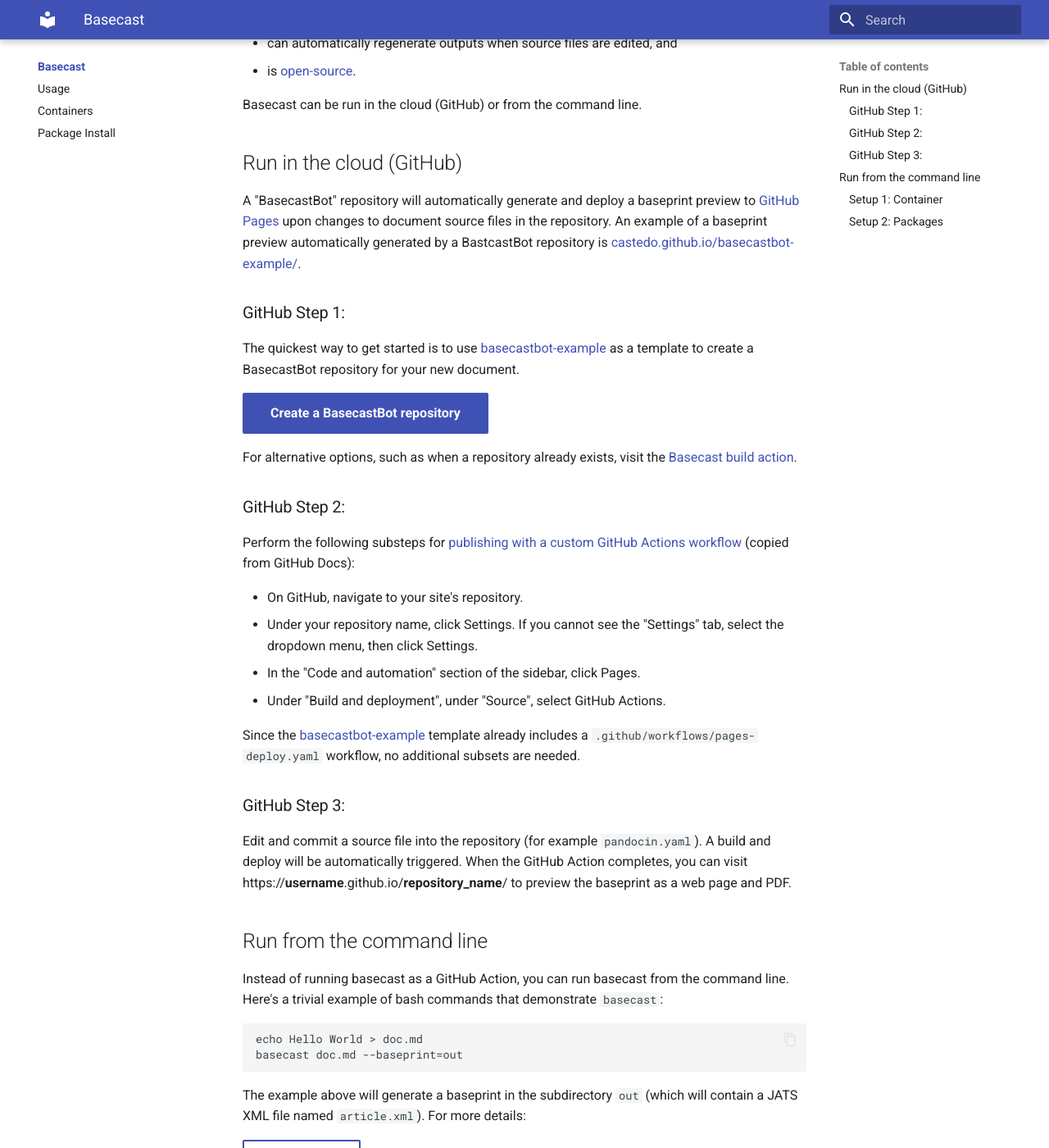
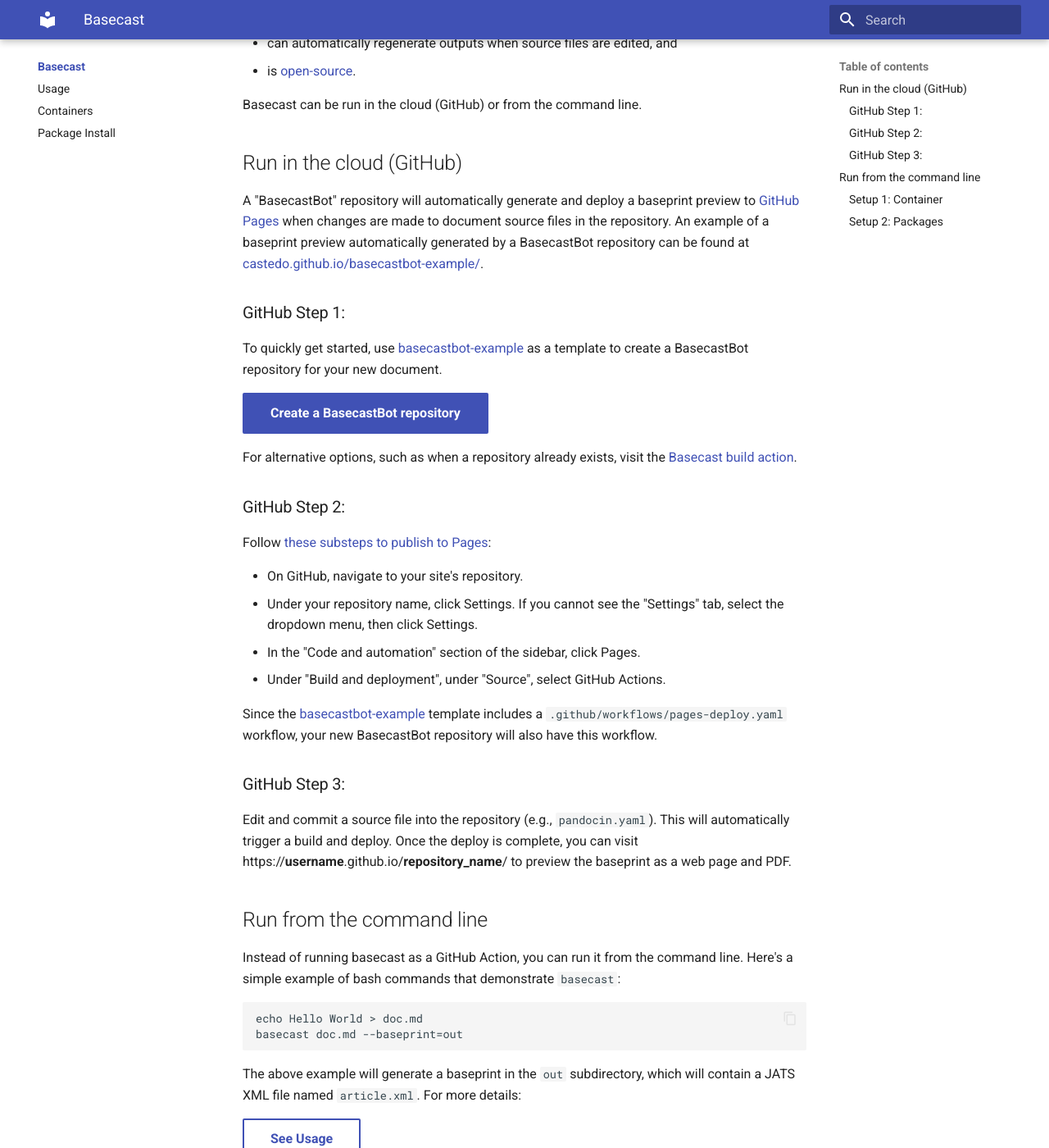
Before and after one commit to singlesourcepub/baseprints, an MkDocs documentation site: the page built from docs/basecast/index.md, in a window 1280 px wide and 1400 px high, scrolled down 330 px. Shown: the whole window at 82% size. Built offline with MkDocs 1.6.1 and Material for MkDocs 9.7.7, drawn with Linux system fonts in a browser that asks for light colours; some of the changed text lies outside the part shown.

Commit message:
copyAIditing

````diff
--- a/docs/basecast/index.md
+++ b/docs/basecast/index.md
@@ -15,14 +15,14 @@ Basecast can be run in the cloud (GitHub) or from the command line.
 
 A "BasecastBot" repository will automatically generate and deploy a baseprint preview to
 [GitHub Pages](https://docs.github.com/en/pages)
-upon changes to document source files in the repository.
-An example of a baseprint preview automatically generated by a BastcastBot repository is
+when changes are made to document source files in the repository.
+An example of a baseprint preview automatically generated by a BasecastBot repository can be found at
 [castedo.github.io/basecastbot-example/](https://castedo.github.io/basecastbot-example/).
 
 
 ### GitHub Step 1:
 
-The quickest way to get started is to use
+To quickly get started, use
 [basecastbot-example](https://github.com/castedo/basecastbot-example/)
 as a template to create a BasecastBot repository for your new document.
 
@@ -36,9 +36,9 @@ For alternative options, such as when a repository already exists, visit the
 
 ### GitHub Step 2:
 
-Perform the following substeps for
-[publishing with a custom GitHub Actions workflow](https://docs.github.com/en/pages/getting-started-with-github-pages/configuring-a-publishing-source-for-your-github-pages-site#publishing-with-a-custom-github-actions-workflow)
-(copied from GitHub Docs):
+Follow [these substeps to publish to Pages](
+https://docs.github.com/en/pages/getting-started-with-github-pages/configuring-a-publishing-source-for-your-github-pages-site#publishing-with-a-custom-github-actions-workflow
+):
 
 - On GitHub, navigate to your site's repository.
 - Under your repository name, click Settings. If you cannot see the "Settings" tab, select the dropdown menu, then click Settings.
@@ -46,15 +46,15 @@ Perform the following substeps for
 - Under "Build and deployment", under "Source", select GitHub Actions.
 
 Since the [basecastbot-example](https://github.com/castedo/basecastbot-example/)
-template already includes a `.github/workflows/pages-deploy.yaml` workflow,
-no additional subsets are needed.
+template includes a `.github/workflows/pages-deploy.yaml` workflow,
+your new BasecastBot repository will also have this workflow.
 
 
 ### GitHub Step 3:
 
-Edit and commit a source file into the repository (for example `pandocin.yaml`).
-A build and deploy will be automatically triggered.
-When the GitHub Action completes, you can visit
+Edit and commit a source file into the repository (e.g., `pandocin.yaml`).
+This will automatically trigger a build and deploy.
+Once the deploy is complete, you can visit
 https://**username**.github.io/**repository_name**/
 to preview the baseprint as a web page and PDF.
 
@@ -62,16 +62,16 @@ to preview the baseprint as a web page and PDF.
 ## Run from the command line
 
 Instead of running basecast as a GitHub Action,
-you can run basecast from the command line.
-Here's a trivial example of bash commands that demonstrate `basecast`:
+you can run it from the command line.
+Here's a simple example of bash commands that demonstrate `basecast`:
 
 ```
 echo Hello World > doc.md
 basecast doc.md --baseprint=out
 ```
 
-The example above will generate a baseprint in the subdirectory `out`
-(which will contain a JATS XML file named `article.xml`).
+The above example will generate a baseprint in the `out`
+subdirectory, which will contain a JATS XML file named `article.xml`.
 For more details:
 
 [See Usage](usage.md){ .md-button }
````
Also changed, not shown: other parts of docs/basecast/index.md (+1 -1 lines).
